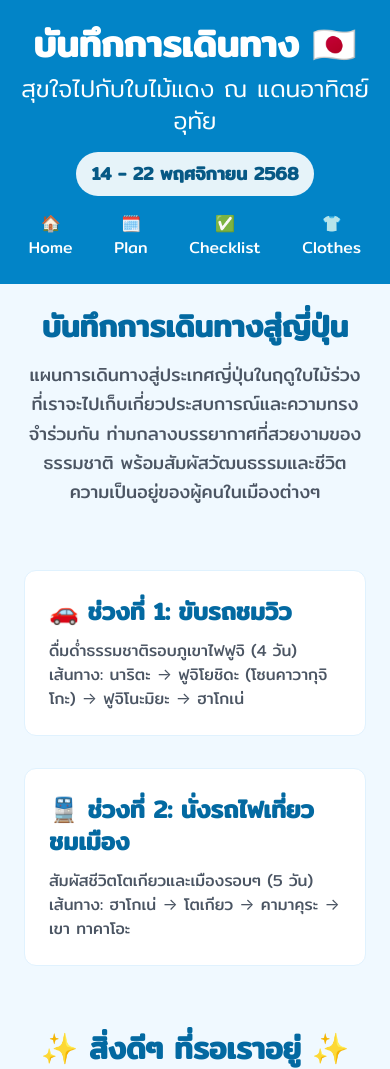
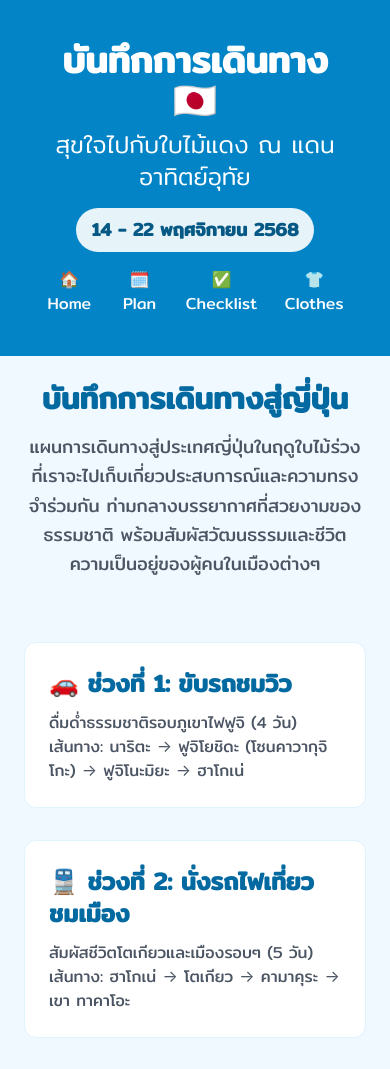
Before and after one commit to bank2u/japantrip-2025, a website: page index.html in a window 390 px wide. Shown: the top 1069 px of the page. Drawn offline with nearby package versions, Linux system fonts and the light colour scheme.

Commit message:
reduce padding on header

```diff
--- a/style.css
+++ b/style.css
@@ -45,7 +45,7 @@ body {
 header {
     transition: all 0.3s ease-in-out;
     /* Initial state for the header */
-    padding: 0.5rem 0; /* Default padding */
+    padding: 2rem; /* Default padding */
 }
 
 header .header-content {
@@ -54,7 +54,7 @@ header .header-content {
     justify-content: center;
     align-items: center;
     text-align: center;
-    padding: 2rem;
+    padding: 0.5rem;
     transition: all 0.3s ease-in-out;
 }
 
@@ -123,8 +123,7 @@ header.header-minimized nav {
 /* Responsive adjustments for header */
 @media (max-width: 768px) {
     header .header-content {
-        min-height: 25vh; /* Adjust minimum height for smaller screens */
-        padding: 1rem; /* Adjust padding for smaller screens */
+        padding: 0.5rem; /* Adjust padding for smaller screens */
     }
 
     header h1 {
```
